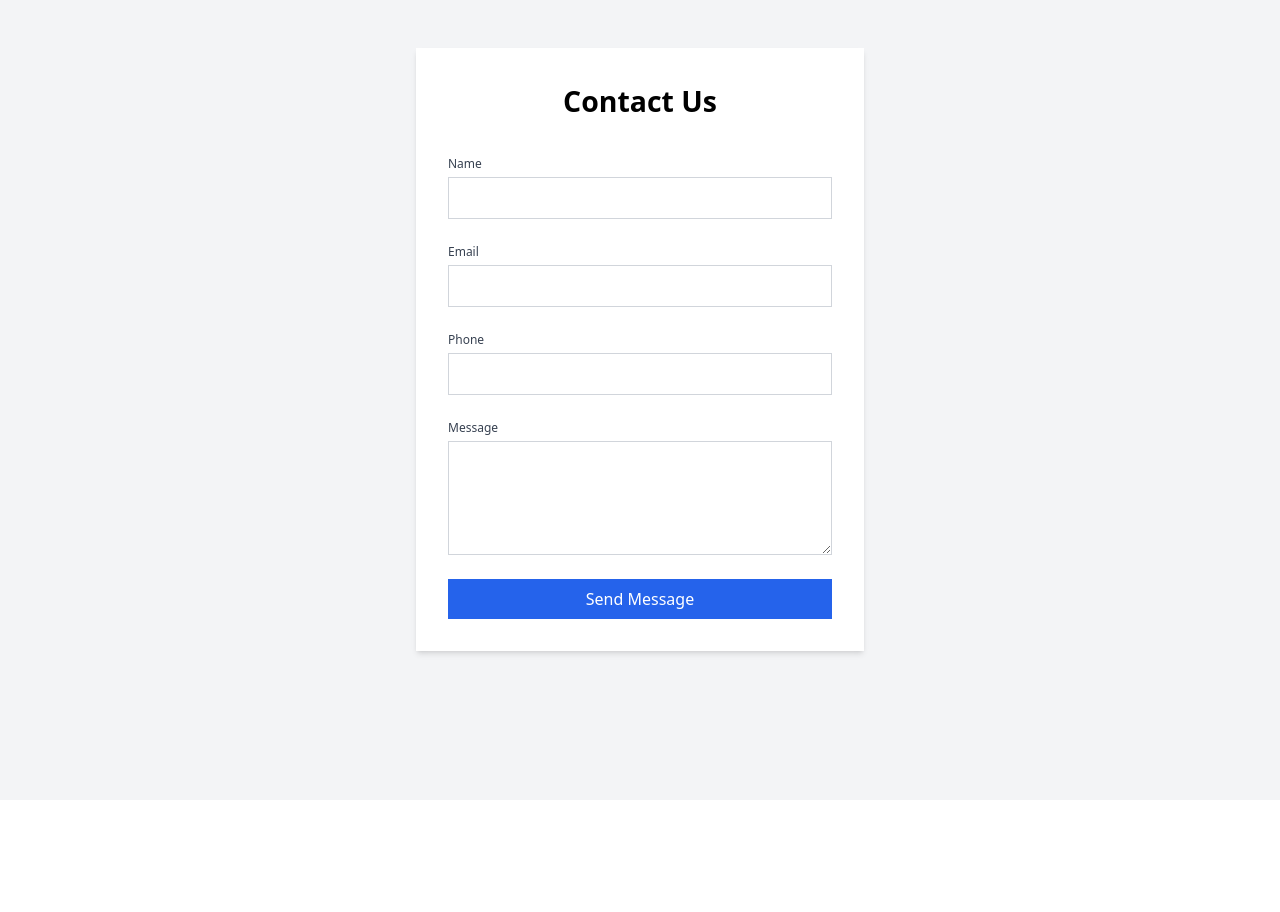
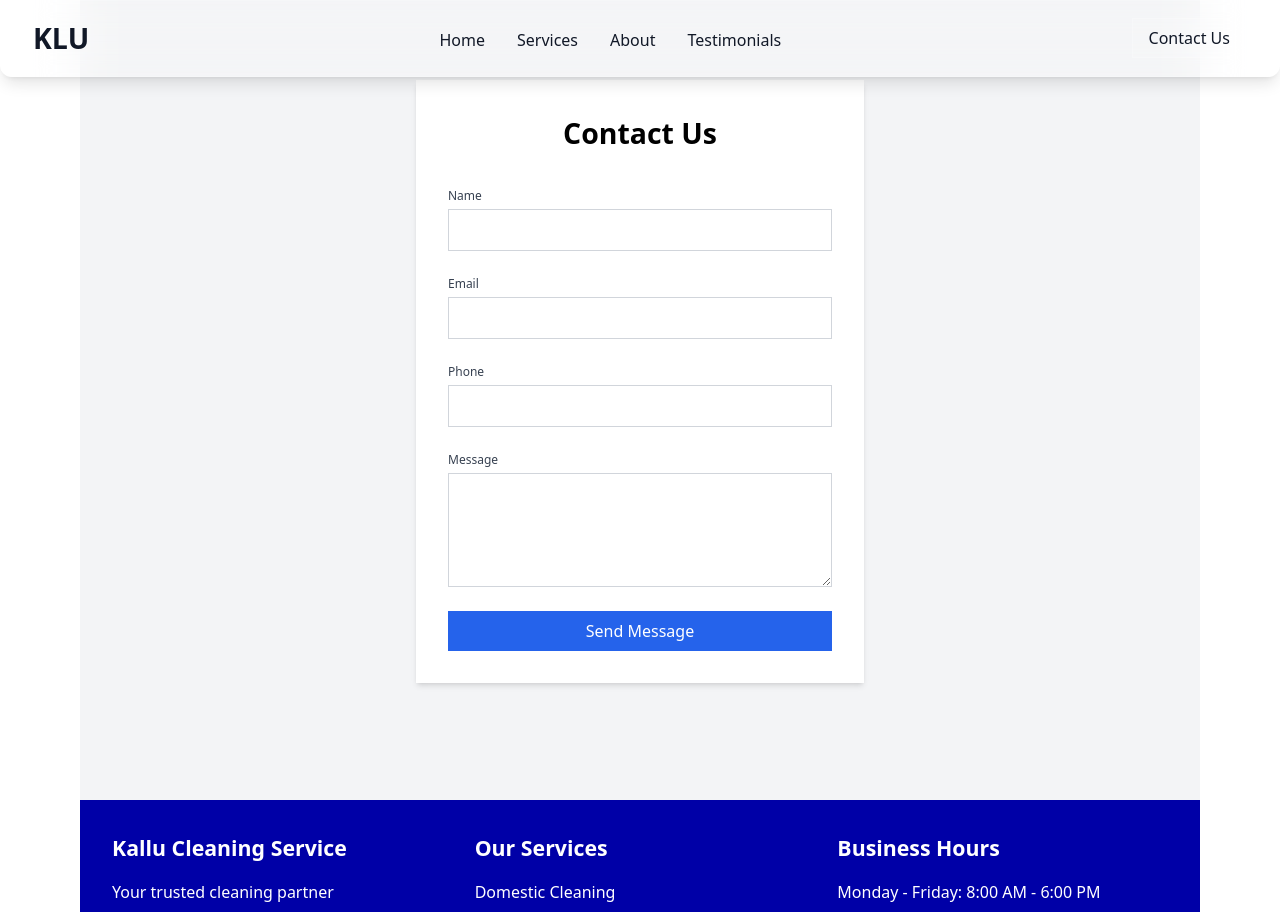
Before and after one commit to varuntree/kalluu, a Next.js app: page /contact in a window 1280 px wide. Shown: the top 912 px of the page. Before the commit the page ends 800 px from the top, so only its background shows below. Built offline with nearby package versions, Linux system fonts and the light colour scheme.

Commit message:
Assistant checkpoint: Added Navbar and Footer to contact page
Assistant generated file changes:
- app/contact/page.tsx: Add Navbar and Footer to contact page

---

User prompt:

When use goes the contact route still keep the navbar and the footer

```diff
--- a/app/contact/page.tsx
+++ b/app/contact/page.tsx
@@ -1,6 +1,8 @@
 
 'use client';
 import { useState } from 'react';
+import Navbar from '../components/Navbar';
+import Footer from '../components/Footer';
 
 export default function Contact() {
   const [formData, setFormData] = useState({
@@ -34,7 +36,9 @@ export default function Contact() {
   };
 
   return (
-    <div className="min-h-screen bg-gray-100 py-12 px-4 sm:px-6 lg:px-8">
+    <div className="relative px-6 lg:px-20">
+      <Navbar />
+      <div className="min-h-screen bg-gray-100 py-12 px-4 sm:px-6 lg:px-8 pt-20">
         <div className="max-w-md mx-auto bg-white rounded-lg shadow-md p-8">
           <h2 className="text-2xl font-bold mb-8 text-center">Contact Us</h2>
           {status && (
@@ -92,5 +96,7 @@ export default function Contact() {
           </form>
         </div>
       </div>
+      <Footer />
+    </div>
   );
 }
```
Lines whose indentation alone changed are shown as unchanged.
